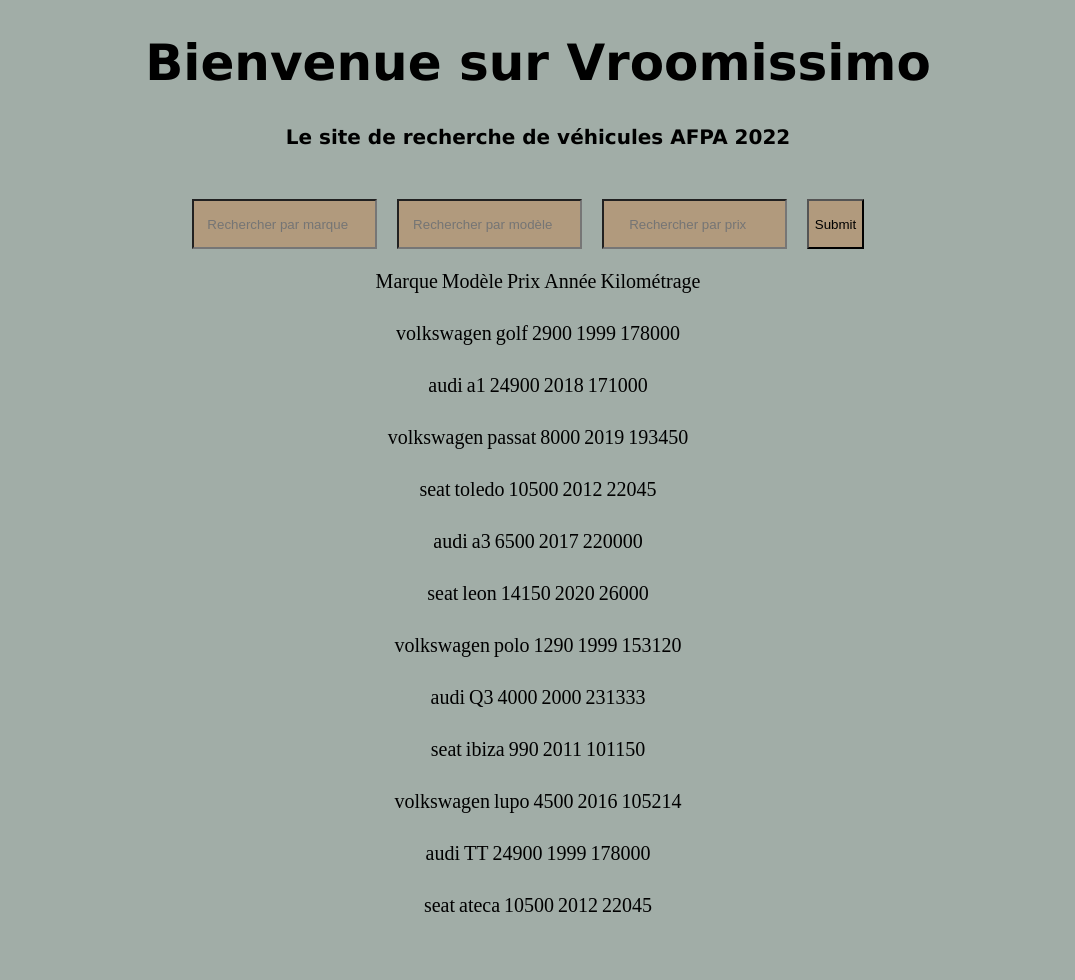
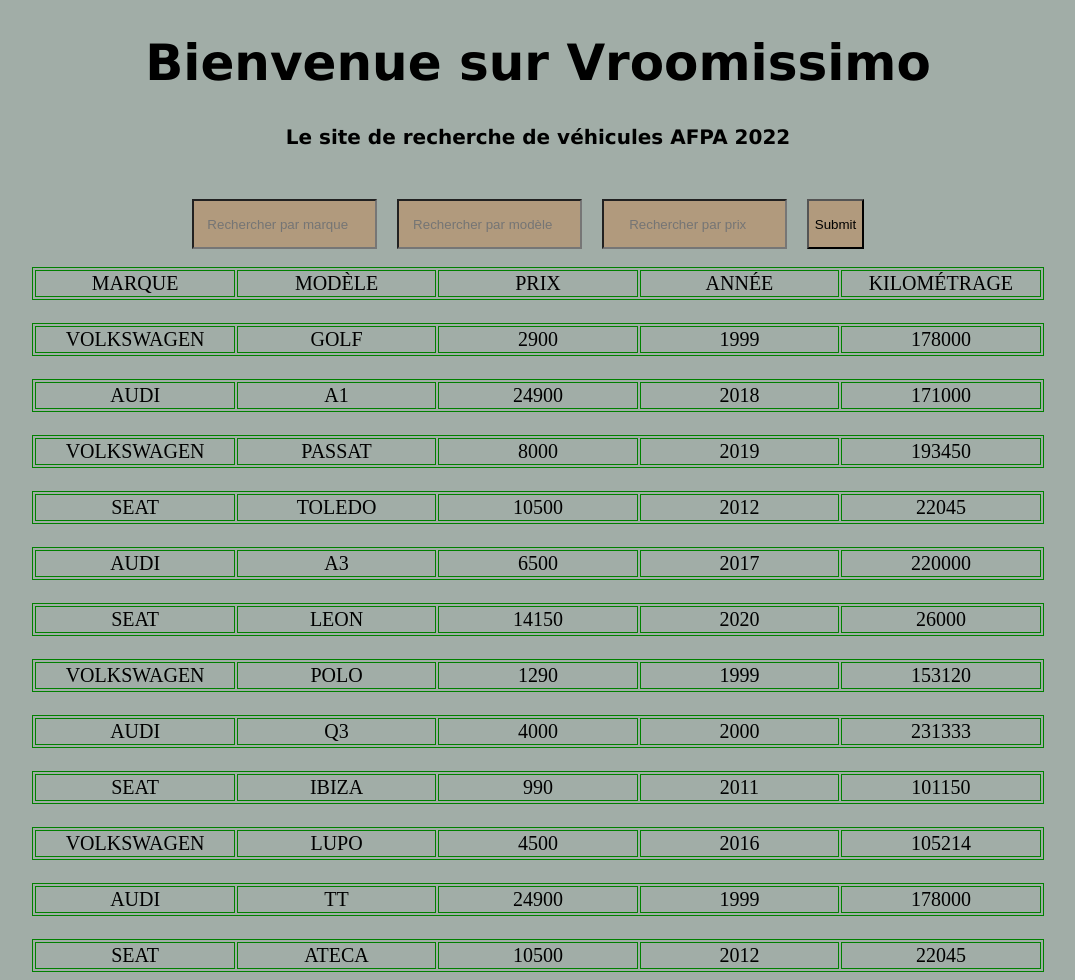
Before and after one commit to Freddo1864/BACKEND, a PHP site: page / in a window 1280 px wide. Shown: the whole page, without its empty margins (102-1177 px from the left). Before the commit the page ends 912 px from the top, so only its background shows below. Run offline with PHP 8.4, Linux system fonts and the light colour scheme; data comes from the database, SQL or seed files in the repository.

Commit message:
11/10   16.19

```diff
--- a/PHP MySQL/Projet_fil_rouge/Recherche_vroomissimo/style.css
+++ b/PHP MySQL/Projet_fil_rouge/Recherche_vroomissimo/style.css
@@ -36,3 +36,16 @@
     align-items: center;
     font-size: 20px;
 }
+
+table {
+    color: black;
+    border: 1px solid green;
+    width: 80%;
+    text-transform: uppercase;
+}
+
+td {
+    border: 1px solid green;
+    text-align: center;
+    width: 20%;
+}
```
